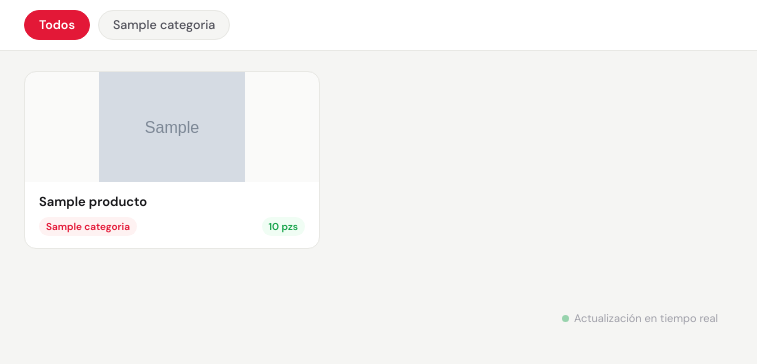
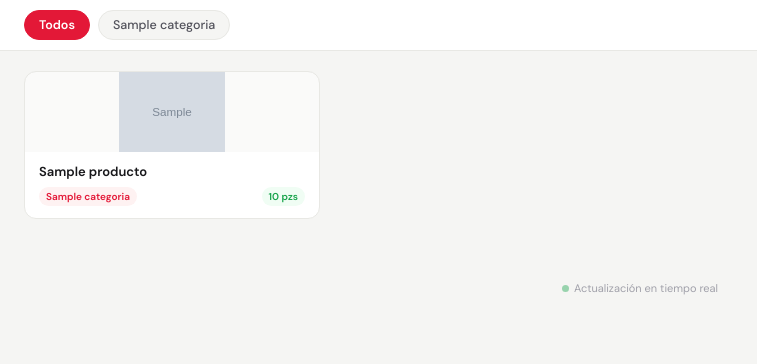
Before and after one commit to xlDeadman/tiendita, a Django app: page /catalogo/ in a window 1280 px wide. Shown: the part 70-434 px from the top of the page, without its empty margins (0-757 px from the left). Run offline with Django 5.2, Linux system fonts and the light colour scheme; tables that the repository leaves empty hold one stand-in row (values such as "Sample post"); grey boxes marked "Sample" are stand-in pictures.

Commit message:
ajustes catalogo

```diff
--- a/inventario/templates/inventario/catalogo.html
+++ b/inventario/templates/inventario/catalogo.html
@@ -130,7 +130,7 @@
 
     .producto-img {
       width: 100%;
-      height: 110px;
+      height: 80px;
       object-fit: contain;
       background: #fafaf9;
       mix-blend-mode: multiply;
@@ -140,7 +140,7 @@
 
     .producto-img-placeholder {
       width: 100%;
-      height: 110px;
+      height: 80px;
       background: #fafaf9;
       display: flex;
       align-items: center;
```
